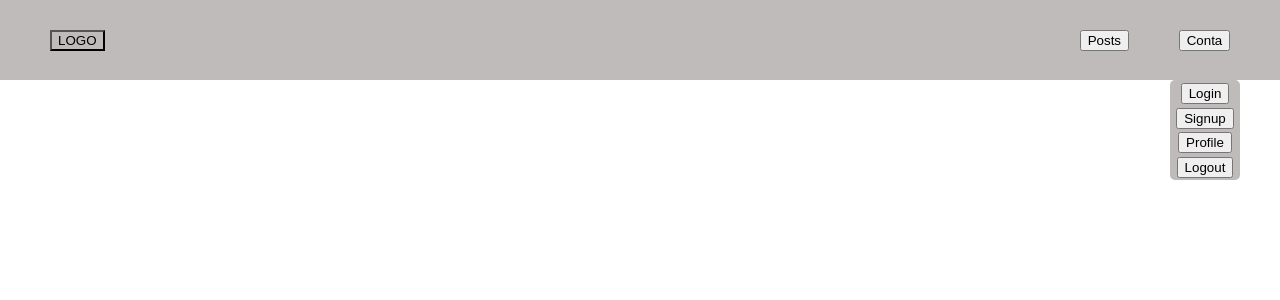
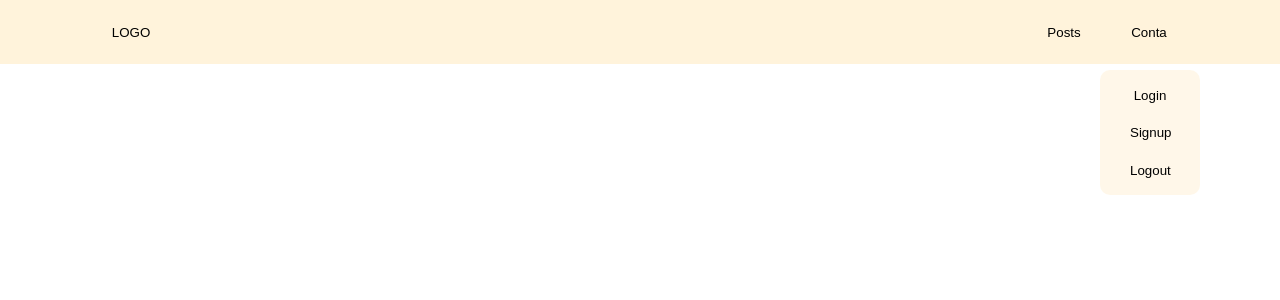
Before and after one commit to Shidoshi93/projeto-integrador, a React (Create React App) app: page / in a window 1280 px wide. Both pictures are taken after a click on the button "Conta". Shown: the top 300 px of the page. Built offline with nearby package versions, Linux system fonts and the light colour scheme; a web font is replaced by a local one.

Commit message:
Refatorado a nav.

```diff
--- a/src/components/Nav/CardOptionsAcount.js
+++ b/src/components/Nav/CardOptionsAcount.js
@@ -1,36 +1,44 @@
 import React from 'react'
 import { useHistory } from 'react-router';
 import { goTo } from '../../routes/coordinator';
+import { HideSpan } from './style'
 
 function CardOptionAcount(props) {
     const history = useHistory()
     return (
-        <span>
+        <HideSpan className='hide-span'>
             <nav className='hide-nav'>
+                <div>
                     <ul className='hide-ul'>
                         <li>
-                        <button onClick={() => goTo(history, '/login')} alt='botão que leva para página dos posts'>
+                            <button
+                                className='btn-nav'
+                                onClick={() => goTo(history, '/login', props.togleMiniMenu)}
+                                alt='botão que leva para página dos posts'
+                            >
                                 Login
                             </button>
                         </li>
                         <li>
-                        <button onClick={() => goTo(history, '/signup')} alt='botão com opções de conta'>
+                            <button
+                                className='btn-nav'
+                                onClick={() => goTo(history, '/signup', props.togleMiniMenu)}
+                                alt='botão com opções de conta'
+                            >
                                 Signup
                             </button>
                         </li>
                         <li>
-                        <button onClick={() => goTo(history, '/profile')} alt='botão com opções de conta'>
-                            Profile
-                        </button>
-                    </li>
-                    <li>
-                        <button href='#' alt='botão com opções de conta'>
+                            <button
+                                className='btn-nav'
+                                alt='botão com opções de conta'>
                                 Logout
                             </button>
                         </li>
                     </ul>
+                </div>
             </nav>
-        </span>
+        </HideSpan>
     )
 }
 export default CardOptionAcount;
--- a/src/components/Nav/Nav.js
+++ b/src/components/Nav/Nav.js
@@ -2,7 +2,12 @@ import React, { useState } from 'react'
 import { useHistory } from 'react-router'
 import { goTo, goToBack } from '../../routes/coordinator'
 import CardOptionAcount from './CardOptionsAcount'
-import { Header } from './style'
+import {
+    Header,
+    ContainerNav,
+    ContainerHeader
+} from './style'
+
 
 
 function Nav() {
@@ -14,10 +19,11 @@ function Nav() {
     }
 
     return (
+        <ContainerHeader>
+            <Header className='flex'>
+                <ContainerNav className='flex'>
                     <div>
-            <Header>
-                <div>
-                    <button className='logo' alt='logo do projeto' onClick={() => goToBack(history)}>
+                        <button className='btn-nav logo' alt='logo do projeto' onClick={() => goToBack(history)}>
                             LOGO
                         </button>
                     </div>
@@ -25,21 +31,25 @@ function Nav() {
                     <nav>
                         <ul className='nav-ul'>
                             <li>
-                            <button onClick={() => goTo(history, '/feed')} alt='botão que leva para página dos posts'>
+                                <button className='btn-nav' onClick={() => goTo(history, '/feed')} alt='botão que leva para página dos posts'>
                                     Posts
                                 </button>
                             </li>
                             <li>
-                            <button alt='botão com opções de conta do usuário' onClick={() => click(!HideMenu)}>
+                                <button className='btn-nav' alt='botão com opções de conta do usuário' onClick={() => click(!HideMenu)}>
                                     Conta
                                 </button>
                             </li>
                         </ul>
+                    </nav>
 
-                    {HideMenu && <CardOptionAcount />}
-                </nav>
+                </ContainerNav>
+
             </Header>
-        </div>
+            {HideMenu && <CardOptionAcount
+                togleMiniMenu ={click}
+            />}
+        </ContainerHeader>
     )
 }
 export default Nav;
--- a/src/components/Nav/style.js
+++ b/src/components/Nav/style.js
@@ -1,72 +1,88 @@
-import styled from 'styled-components'
+import styled, { keyframes } from 'styled-components'
 
-export const Header = styled.header`
-    background-color: #bfbbbb;
-    display: flex;
-    align-items: center;
-    justify-content: space-between;
-    height: 10vh;
+export const ContainerHeader = styled.div`
+    .btn-nav {
+        border: none;
+        background-color: transparent;
+        padding: 5px 15px;
+        text-decoration: none;
+        color: black;
+        cursor: pointer;
+        transition: 1s;
+        width: 70px;
 
-    div {
-        margin-left: 50px;
+        &:hover {
+            background-color: #F38D68;
+            border-radius: 5px;
+        }
     }
 
     ul {
-        list-style: none;
-        padding: 0;
-
         display: flex;
         flex-direction: column;
         justify-content: space-evenly;
+        list-style: none;
         height: 100%;
         margin: 0;
+        padding: 0;
+        list-style: none;
     }
+`
+
+export const ContainerNav = styled.div`
+    width: 85vw;
+    height: 100%;
+    display: flex;
+    justify-content: space-between;
+    align-items: center;
+`
+
+export const Header = styled.header`
+    background-color: #FFF3DB;
+    display: flex;
+    align-items: center;
+    justify-content: center;
+    height: 8vh;
 
     .logo {
-        background-color: #bfbbbb !important;
-    }
-
-    a {
-        text-decoration: none;
-        color: black;
-        cursor: pointer;
-        transition: 0.2s;
-
-        &:hover {
-            background-color: #fff;
-            border-radius: 5px;
-        }
+        padding: 5px 15px;
     }
 
     .nav-ul {
         display: flex;
         flex-direction: row;
-        justify-content: space-evenly;
         align-items: center;
-        width: 250px;
-
-        li > a {
-            padding: 5px 15px;
-        }
-
+        gap: 15px;
     }
 
     span {
-        position: absolute;
-        right: 40px;
-        top: 80px;
-        z-index: 1000;
-        background-color: #bfbbbb;
-        width: 70px;
-        height: 100px;
+        background-color: #FFF3DB;
+        height: 150px;
         border-radius: 5px;
     }
 
-    nav {
+    .hide-nav {
         height: 100%;
     }
+`
 
-    .hide-nav{
+export const HideSpan = styled.span`
+    position: absolute;
+    right: 0;
+    top: 70px;
+    width: 100vw;
 
+    nav {
+        width: 87.5vw;
+        margin: 0 auto;
+        display: flex;
+        justify-content: flex-end;
+    }
+
+    div {
+        background-color: #fff3db9e;
+        width: 100px;
+        height: 125px;
+        border-radius: 10px;
     }
 `
--- a/src/routes/coordinator.js
+++ b/src/routes/coordinator.js
@@ -1,5 +1,6 @@
-export const goTo = (history, path) => {
+export const goTo = (history, path, togleMiniMenu) => {
     history.push(path)
+    if(togleMiniMenu) togleMiniMenu(false)
 }
 
 export const goToBack = (history) => {
```
Lines whose indentation alone changed are shown as unchanged.
